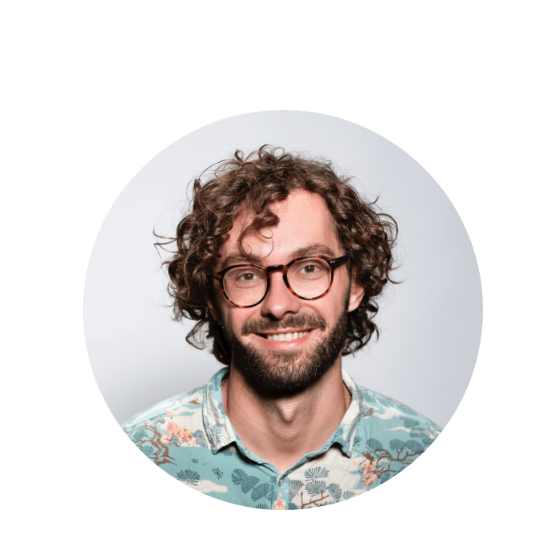
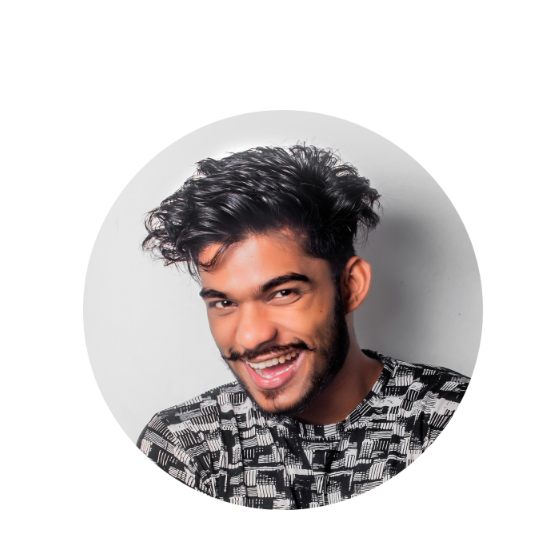
Before and after one commit to ask2s/html-css-jss-portfolio, a plain HTML site: page index.html in a window 1280 px wide. Shown: the part 174-734 px from the top of the page, 97-657 px from the left. Drawn offline with Linux system fonts and the light colour scheme.

Commit message:
Update index.html

```diff
--- a/index.html
+++ b/index.html
@@ -37,7 +37,7 @@
     </nav>
     <section id="profile">
         <div class = "section__pic-container">
-            <img src="./assets/profile-pic.png" alt="Anandhu S Kumar profilce picture">
+            <img src="./assets/profile-pic-2.png" alt="Anandhu S Kumar profilce picture">
         </div>
         <div class =" section__text">
             <p class="section__text__p1">Hello, I'm</p>
```
